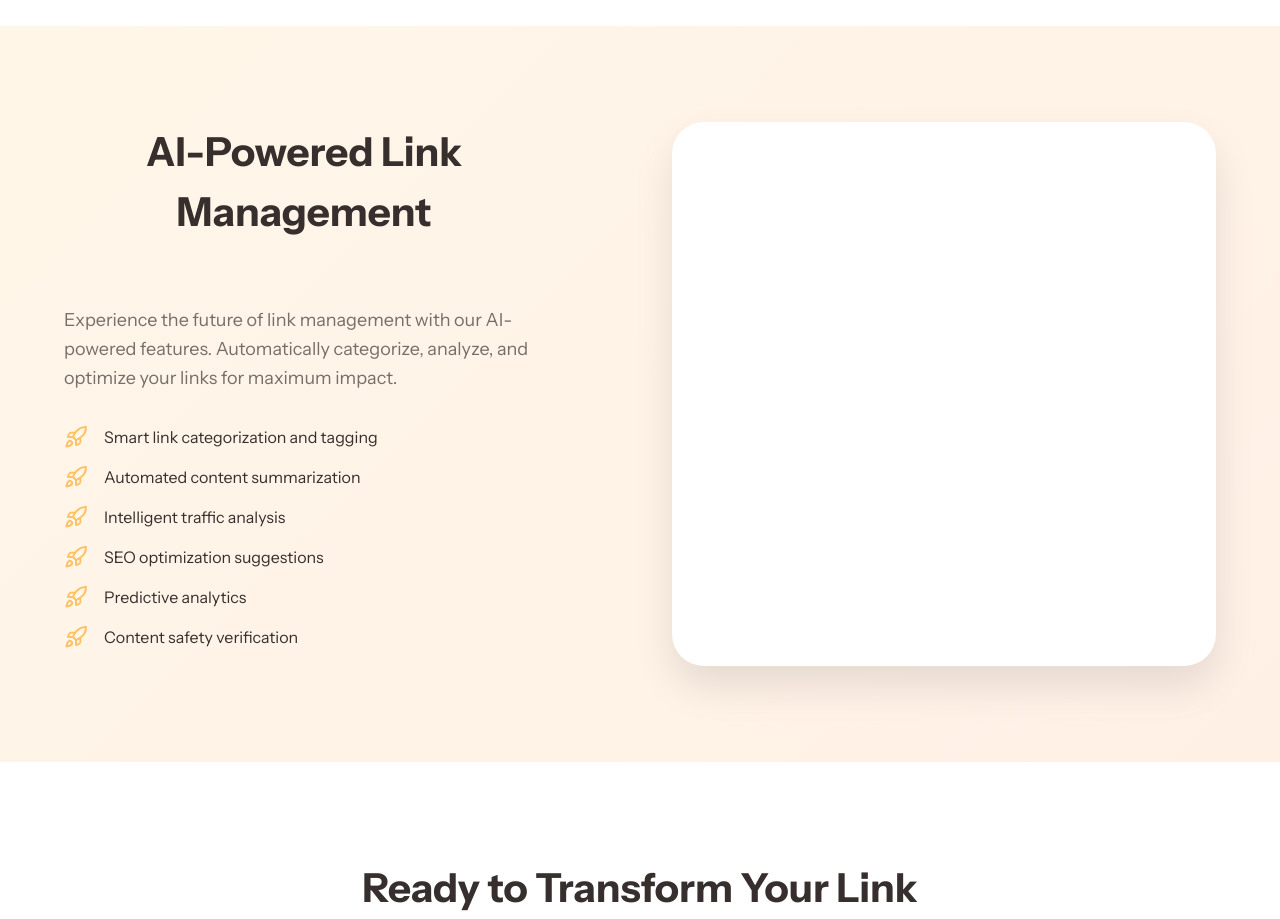
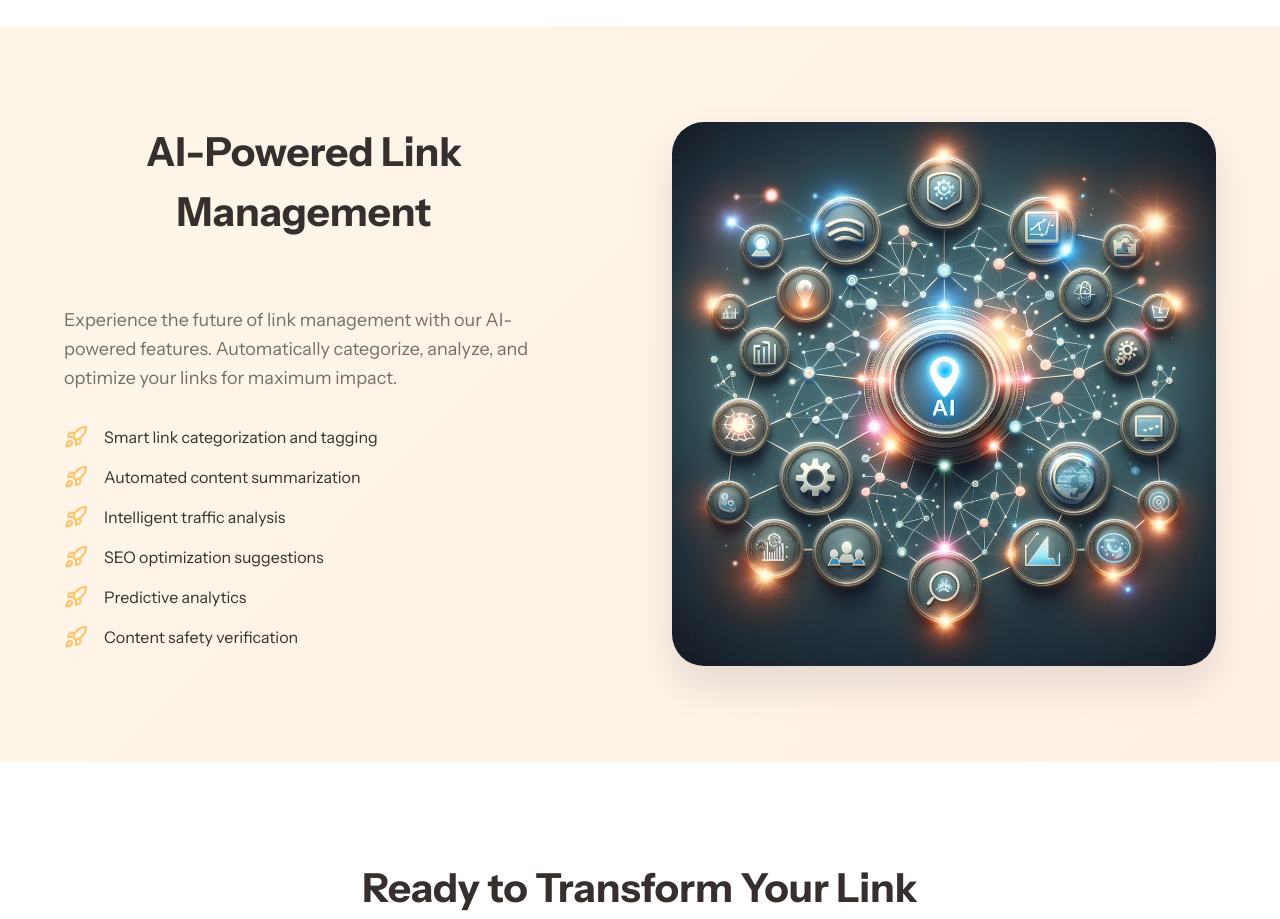
Before and after one commit to ThorOnTheRocks/links-buddy, a Next.js app: page /subscribe in a window 1280 px wide. Shown: the part 1500-2419 px from the top of the page. Built offline with nearby package versions, Linux system fonts and the light colour scheme.

Commit message:
added asset ai features section

```diff
--- a/src/app/subscribe/page.tsx
+++ b/src/app/subscribe/page.tsx
@@ -105,9 +105,14 @@ export default function LandingPage(): ReactNode {
               </ul>
             </div>
             <div className={styles.aiVisual}>
-              <div className={styles.aiIllustration}>
-                {/* Placeholder for illustration/screenshot */}
-              </div>
+              <Image
+                priority
+                className={styles.aiIllustration}
+                src="/assets/ai-features.png"
+                alt="ai features links buddy"
+                width={400}
+                height={400}
+              />
             </div>
           </div>
         </div>
--- a/src/app/subscribe/subscribe-page.module.css
+++ b/src/app/subscribe/subscribe-page.module.css
@@ -181,7 +181,6 @@
 .aiIllustration {
   width: 100%;
   aspect-ratio: 1;
-  background-color: var(--color-neutral-0);
   border-radius: 2rem;
   box-shadow: 0 1.25rem 2.5rem rgba(0, 0, 0, 0.1);
 }
```
Also changed, not shown: public/assets/ai-features.png (added), public/assets/images/favicon-32x32.png (deleted).
